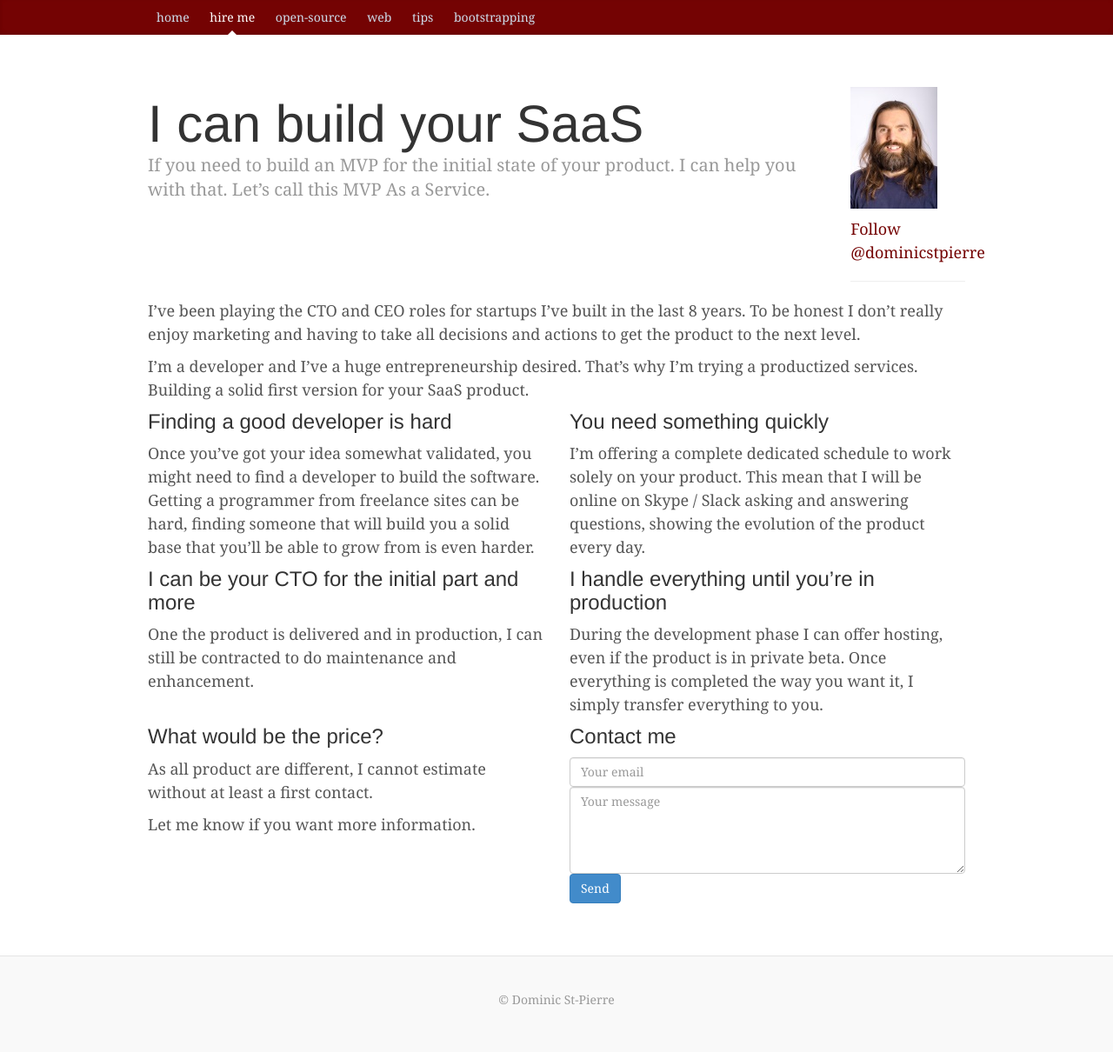
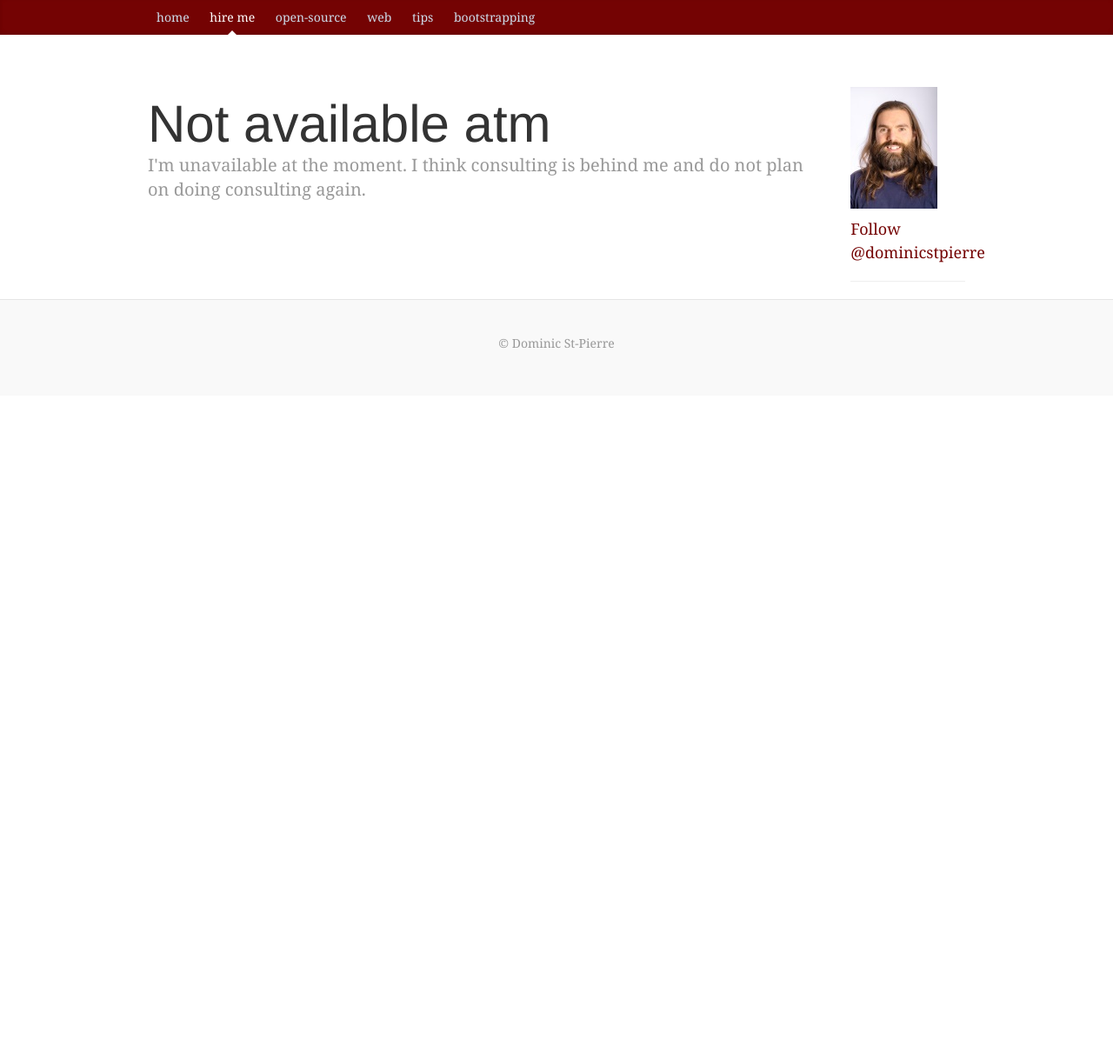
Before and after one commit to dstpierre/dstpierre.github.io, a Jekyll site: the page built from about.html, in a window 1280 px wide. Shown: the whole page at 87% size. Built offline with Jekyll 4.4.1, drawn with Linux system fonts in a browser that asks for light colours; nearby versions of some CDN libraries; Markdown is read by kramdown in place of the engine named in the settings; comment, search, counter and statistics services are not loaded; after the commit the page ends 900 px from its top, so only the background shows below that.

Commit message:
set hire me as not available

```diff
--- a/about.html
+++ b/about.html
@@ -9,10 +9,10 @@ title: "Dominic St-Pierre | About Me"
     <div class="row">
         <div class="col-md-10">
             <div class="blog-header">
-                <h1 class="blog-title">I can build your SaaS</h1>
+                <h1 class="blog-title">Not available atm</h1>
                 <p class="lead blog-description">
-                  If you need to build an MVP for the initial state of your product. I can help you with that.
-                  Let’s call this MVP As a Service.
+                  I'm unavailable at the moment. I think consulting is behind me and
+                  do not plan on doing consulting again.
                 </p>
             </div>
         </div>
@@ -29,71 +29,6 @@ title: "Dominic St-Pierre | About Me"
                 </p>
             </div>
         </div>
-    </div>
-
-    <div class="row">
-      <div class="col-md-12 blog-post">
-<p>
-I’ve been playing the CTO and CEO roles for startups I’ve built in the last 8 years. To be honest I don’t really enjoy
-marketing and having to take all decisions and actions to get the product to the next level.
-</p>
-<p>
-I’m a developer and I’ve a huge entrepreneurship desired. That’s why I’m trying a productized services. Building
-a solid first version for your SaaS product.
-</p>
-<div class="row">
-  <div class="col-sm-1 col-md-6">
-<h3>Finding a good developer is hard</h3>
-<p>
-Once you’ve got your idea somewhat validated, you might need to find a developer to build the software.
-Getting a programmer from freelance sites can be hard, finding someone that will build you a solid base that you’ll
-be able to grow from is even harder.
-</p>
-</div>
-<div class="col-sm-1 col-md-6">
-<h3>You need something quickly</h3>
-<p>
-I’m offering a complete dedicated schedule to work solely on your product. This mean that I will be
-online on Skype / Slack asking and answering questions, showing the evolution of the product every
-day.
-</p>
-</div>
-</div>
-<div class="row">
-<div class="col-sm-1 col-md-6">
-<h3>I can be your CTO for the initial part and more</h3>
-<p>
-One the product is delivered and in production, I can still be contracted to do maintenance and enhancement.
-</p>
-</div>
-<div class="col-sm-1 col-md-6">
-<h3>I handle everything until you’re in production</h3>
-<p>
-During the development phase I can offer hosting, even if the product is in private beta. Once everything is
-completed the way you want it, I simply transfer everything to you.
-</p>
-</div>
-</div>
-<div class="row">
-  <div class="col-sm-1 col-md-6">
-<h3>What would be the price?</h3>
-<p>
-As all product are different, I cannot estimate without at least a first contact.
-</p>
-<p>
-Let me know if you want more information.
-</p>
-</div>
-<div class="col-sm-1 col-md-6">
-  <h3>Contact me</h3>
-<form id="contact-form" role="form" method="post">
-  <input type="email" name="_replyto" class="form-control" placeholder="Your email">
-  <textarea name="body" style="width: 100%;height: 100px;" class="form-control" placeholder="Your message"></textarea>
-  <input type="submit" class="btn btn-primary" value="Send">
-</form>
-</div>
-</div>
-</div>
     </div>
 </div>
 
```
Also changed, not shown: index.html (+7 -9 lines).
